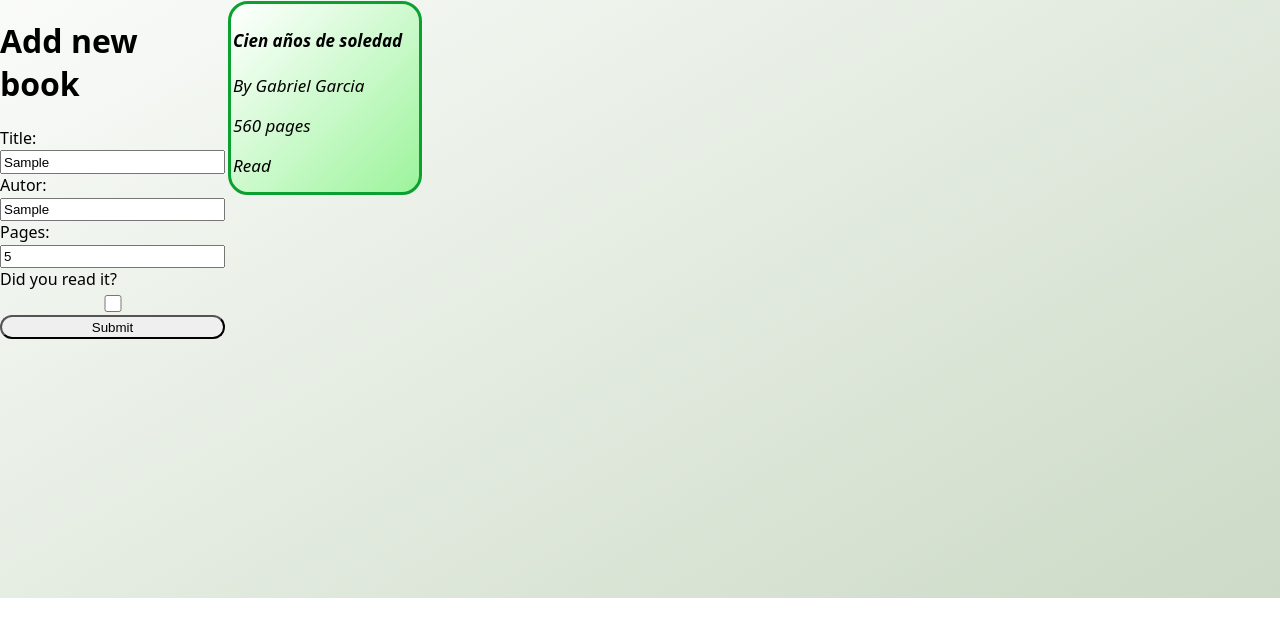
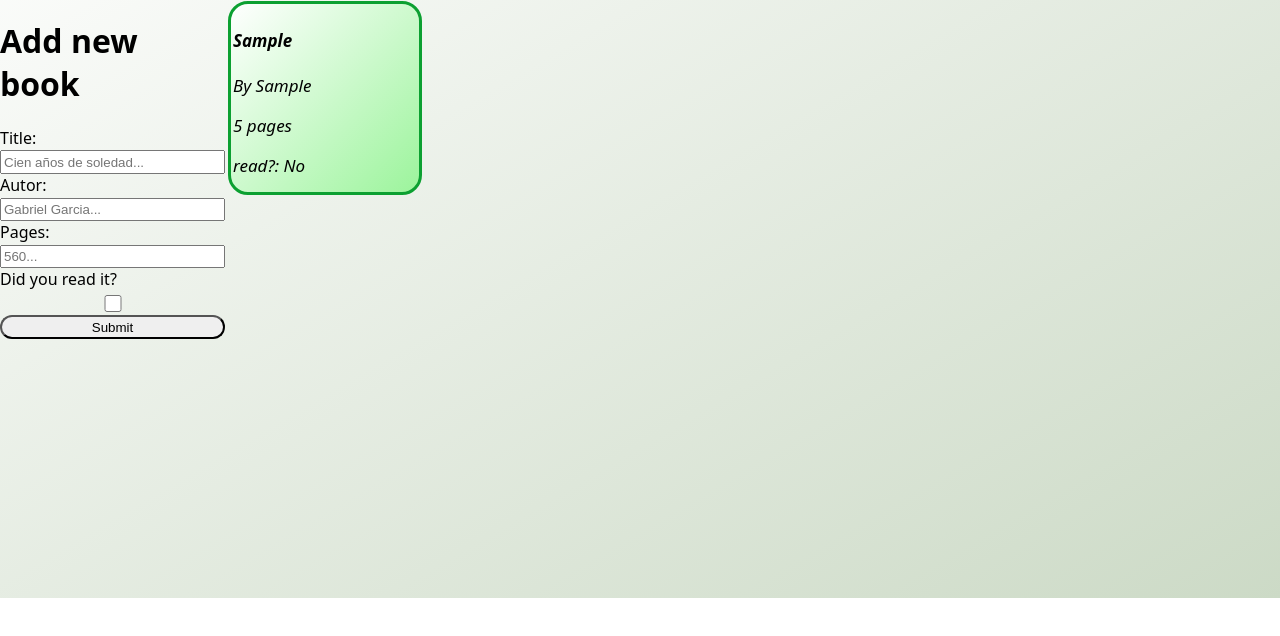
Before and after one commit to Jesusblan/library-js, a plain HTML site: page index.html in a window 1280 px wide. Both pictures are taken after typing "Sample", "Sample", "5" into the empty fields and a click on the button "Submit". Shown: the part 152-788 px from the top of the page. Drawn offline with Linux system fonts and the light colour scheme.

Commit message:
added a function to add the books from the array to display div

```diff
--- a/index.html
+++ b/index.html
@@ -31,7 +31,7 @@
                 <input class="form" type="number" id="pages" placeholder="560...">
 
                 <label for="read">Did you read it?</label>
-                <input type="checkbox" id="read">
+                <input type="checkbox" id="read" value="off">
 
                 <button id="submit">Submit</button>
 
--- a/scripts.js
+++ b/scripts.js
@@ -18,18 +18,28 @@ document.querySelector("#submit").addEventListener("click", (e) => {
     let title = document.getElementById("title").value;
     let autor = document.getElementById("autor").value;
     let pages = document.getElementById("pages").value;
-    let read = document.getElementById("read").value;
+    let read = document.getElementById("read").checked;
+    if(read === false){read = "No"}
+    else {read = "Yes!"}
 
     addBook(title, autor, pages, read);
 
-    document.getElementById("form").reset;
+    document.getElementById("form").reset();
+    renderBooks();
 })
 
 
-const bookContainer = document.querySelector(".display")
+const bookContainer = document.querySelector(".display");
 
-//function displayBooks(){
-//    library.forEach(addedBook) => {
-//
-//    }
-//}
+function renderBooks(){
+    bookContainer.innerHTML = "";
+
+    library.forEach(addedBook => {
+
+        let bookCard = document.createElement("div");
+        bookCard.classList.add("cards");
+
+        bookCard.innerHTML = `<h4>${addedBook.title}</h4> <p>By ${addedBook.autor}</p> <p>${addedBook.pages} pages</p> <p>read?: ${addedBook.read}`;
+
+        bookContainer.appendChild(bookCard);
+})}
```
